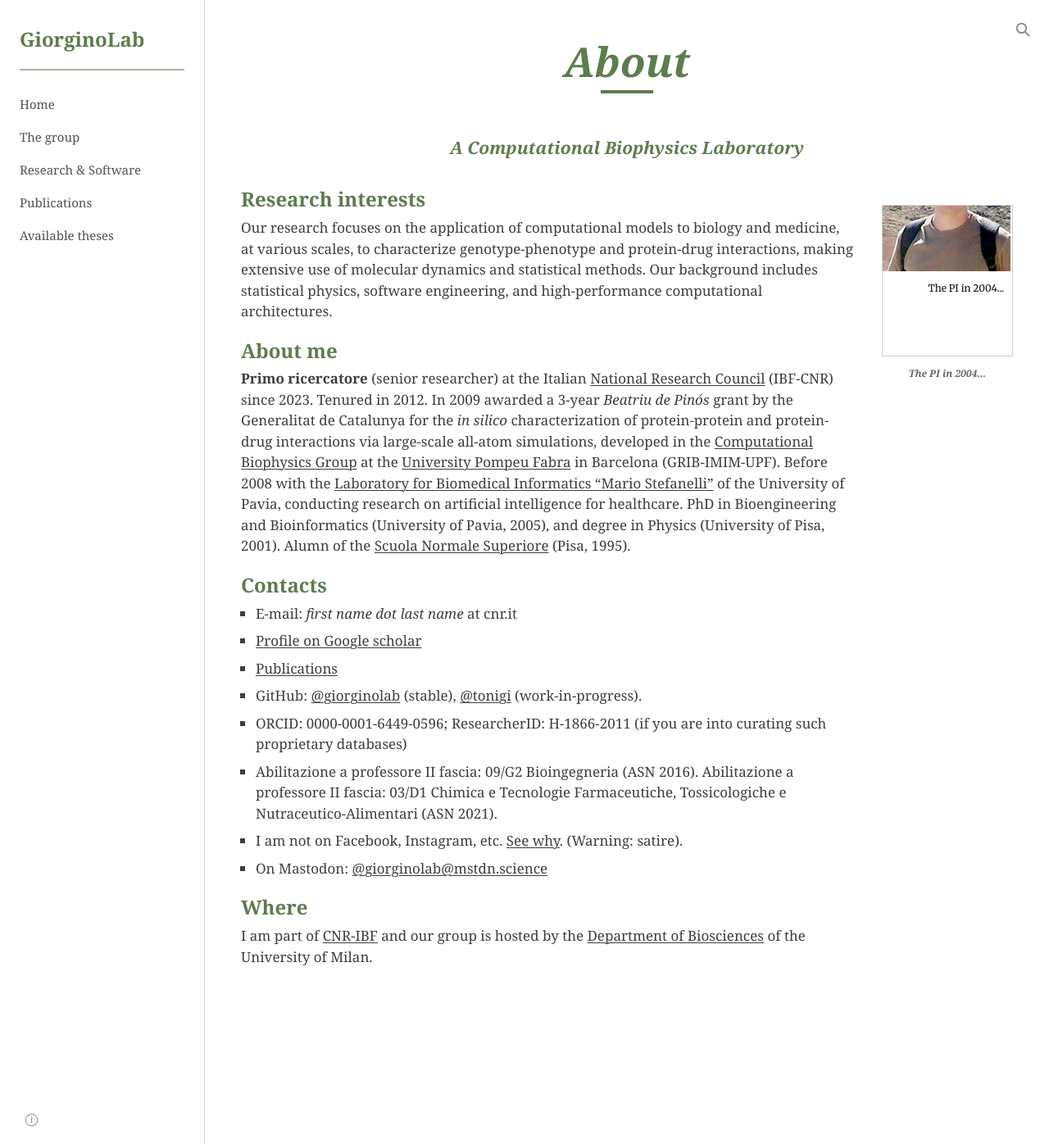
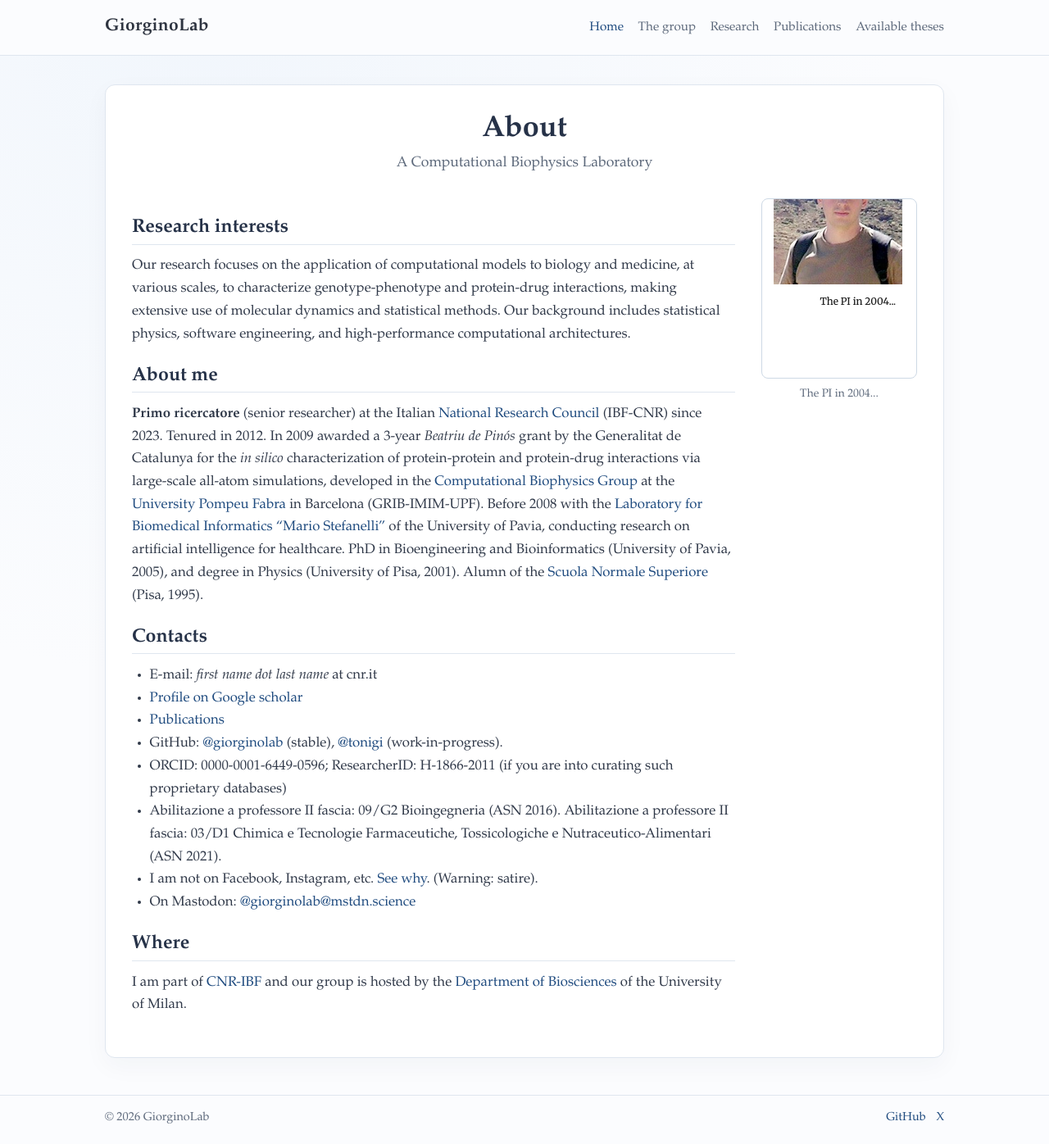
Before and after one commit to tonigi/prova1, a Jekyll site: the page built from index.md, in a window 1280 px wide and 1396 px high. Shown: the whole window at 82% size. Built offline with Jekyll 4.4.1, drawn with Linux system fonts in a browser that asks for light colours.

Commit message:
Adopt al-folio inspired site layout and styling

```diff
--- /dev/null
+++ b/_includes/footer.html
@@ -0,0 +1,9 @@
+<footer class="site-footer">
+  <div class="content-wrap footer-inner">
+    <p>&copy; {{ site.time | date: '%Y' }} {{ site.title }}</p>
+    <p class="footer-links">
+      <a href="https://github.com/{{ site.github_username }}">GitHub</a>
+      <a href="https://x.com/{{ site.twitter_username }}">X</a>
+    </p>
+  </div>
+</footer>
--- a/_includes/header.html
+++ b/_includes/header.html
@@ -1,21 +1,13 @@
-<aside class="sidebar">
-    <div class="brand">
-        <a href="{{ '/' | relative_url }}">{{ site.title }}</a>
-    </div>
-    <nav class="side-nav" aria-label="Main navigation">
-        <ul>
-            <li><a href="{{ '/' | relative_url }}">Home</a></li>
-            <li><a href="{{ '/the-group.html' | relative_url }}">The group</a></li>
-            <li><a href="{{ '/research.html' | relative_url }}">Research &amp; Software</a></li>
-            <li><a href="{{ '/publications.html' | relative_url }}">Publications</a></li>
-            <li><a href="{{ '/for-students.html' | relative_url }}">Available theses</a></li>
-        </ul>
+{% assign current_url = page.url | default: "/" %}
+<header class="site-header">
+  <div class="content-wrap header-inner">
+    <a class="site-title" href="{{ '/' | relative_url }}">{{ site.title }}</a>
+    <nav class="site-nav" aria-label="Main navigation">
+      <a class="{% if current_url == '/' or current_url == '/index.html' %}active{% endif %}" href="{{ '/' | relative_url }}">Home</a>
+      <a class="{% if current_url contains 'the-group' %}active{% endif %}" href="{{ '/the-group.html' | relative_url }}">The group</a>
+      <a class="{% if current_url contains 'research' %}active{% endif %}" href="{{ '/research.html' | relative_url }}">Research</a>
+      <a class="{% if current_url contains 'publications' %}active{% endif %}" href="{{ '/publications.html' | relative_url }}">Publications</a>
+      <a class="{% if current_url contains 'for-students' %}active{% endif %}" href="{{ '/for-students.html' | relative_url }}">Available theses</a>
     </nav>
-    <span class="info-icon" aria-hidden="true">&#9432;</span>
-</aside>
-<button class="search-icon" type="button" aria-label="Search">
-    <svg viewBox="0 0 24 24" aria-hidden="true" focusable="false">
-        <circle cx="10.5" cy="10.5" r="5.75"></circle>
-        <line x1="15.2" y1="15.2" x2="20.1" y2="20.1"></line>
-    </svg>
-</button>
+  </div>
+</header>
--- a/_layouts/default.html
+++ b/_layouts/default.html
@@ -4,14 +4,18 @@
   <meta charset="UTF-8">
   <meta name="viewport" content="width=device-width, initial-scale=1.0">
   <title>{% if page.title %}{{ page.title }} | {% endif %}{{ site.title }}</title>
+  <meta name="description" content="{{ page.excerpt | default: site.description | strip_html | strip_newlines | truncate: 160 }}">
   <link rel="stylesheet" href="{{ '/assets/style.css' | relative_url }}">
 </head>
 <body>
   <div class="site-shell">
     {% include header.html %}
     <main class="page-content">
+      <div class="content-wrap">
         {{ content }}
+      </div>
     </main>
+    {% include footer.html %}
   </div>
 </body>
 </html>
--- a/assets/style.scss
+++ b/assets/style.scss
@@ -2,12 +2,15 @@
 ---
 
 :root {
-  --bg: #ffffff;
-  --panel: #ffffff;
-  --text: #3e3f3a;
-  --muted: #777c75;
-  --accent: #5c7d4d;
-  --border: #d4d4d0;
+  --bg: #fbfcfe;
+  --surface: #ffffff;
+  --text: #2e3440;
+  --muted: #5d697b;
+  --accent: #1f4b7f;
+  --accent-strong: #15375d;
+  --border: #dfe6ef;
+  --code-bg: #eef3f8;
+  --max-width: 1024px;
 }
 
 *,
@@ -24,281 +27,297 @@ body {
 }
 
 body {
-  background: var(--bg);
+  background: radial-gradient(circle at 20% 0%, #f1f6fc 0%, var(--bg) 48%);
   color: var(--text);
-  font-family: Georgia, "Times New Roman", serif;
+  font-family: "Palatino Linotype", Palatino, "Book Antiqua", Georgia, serif;
+  line-height: 1.65;
+}
+
+.content-wrap {
+  width: min(var(--max-width), calc(100% - 2.5rem));
+  margin: 0 auto;
 }
 
 a {
-  color: inherit;
+  color: var(--accent);
+  text-decoration: none;
+}
+
+a:hover,
+a:focus {
+  color: var(--accent-strong);
   text-decoration: underline;
   text-decoration-thickness: 1px;
   text-underline-offset: 2px;
 }
 
-.site-shell {
-  min-height: 100vh;
+.site-header {
+  position: sticky;
+  top: 0;
+  z-index: 20;
+  background: rgba(251, 252, 254, 0.94);
+  backdrop-filter: blur(8px);
+  border-bottom: 1px solid var(--border);
 }
 
-.sidebar {
-  position: fixed;
-  top: 0;
-  left: 0;
-  bottom: 0;
-  width: 250px;
-  background: var(--panel);
-  border-right: 1px solid var(--border);
-  padding: 36px 24px 24px;
+.header-inner {
+  display: flex;
+  align-items: center;
+  justify-content: space-between;
+  gap: 1rem;
+  padding: 1rem 0;
 }
 
-.brand {
-  padding-bottom: 22px;
-  margin-bottom: 30px;
-  border-bottom: 2px solid #a8b69d;
+.site-title {
+  color: var(--text);
+  font-size: 1.32rem;
+  font-weight: 600;
+  letter-spacing: 0.01em;
 }
 
-.brand a {
-  color: var(--accent);
+.site-title:hover,
+.site-title:focus {
+  color: var(--text);
   text-decoration: none;
-  font-size: 24px;
-  line-height: 1;
-  font-weight: 700;
 }
 
-.side-nav ul {
-  margin: 0;
-  padding: 0;
-  list-style: none;
+.site-nav {
+  display: flex;
+  align-items: center;
+  gap: 1.1rem;
+  flex-wrap: wrap;
+  justify-content: flex-end;
 }
 
-.side-nav li + li {
-  margin-top: 18px;
+.site-nav a {
+  color: var(--muted);
+  font-size: 0.95rem;
+  font-weight: 500;
+  text-decoration: none;
 }
 
-.side-nav a {
-  color: #4f534d;
-  text-decoration: none;
-  font-size: 15px;
-  font-weight: 400;
-}
-
-.side-nav a:hover,
-.side-nav a:focus {
-  color: #3d4438;
-}
-
-.info-icon {
-  position: absolute;
-  bottom: 22px;
-  left: 31px;
-  color: #6e6f6b;
-  font-size: 15px;
-}
-
-.search-icon {
-  position: fixed;
-  top: 24px;
-  right: 20px;
-  border: 0;
-  padding: 0;
-  background: none;
-  color: #8c8f88;
-  cursor: pointer;
-}
-
-.search-icon svg {
-  display: block;
-  width: 24px;
-  height: 24px;
-  fill: none;
-  stroke: currentColor;
-  stroke-width: 2;
+.site-nav a.active,
+.site-nav a:hover,
+.site-nav a:focus {
+  color: var(--accent);
 }
 
 .page-content {
-  margin-left: 250px;
-  padding: 32px 44px 42px;
+  padding: 2.2rem 0 2.8rem;
+}
+
+.page-content h1,
+.page-content h2,
+.page-content h3,
+.page-content h4 {
+  color: #263248;
+  line-height: 1.24;
+  margin: 1.4rem 0 0.8rem;
+}
+
+.page-content h1 {
+  margin-top: 0;
+  font-size: 2.25rem;
+  font-weight: 600;
+}
+
+.page-content h2 {
+  font-size: 1.45rem;
+  font-weight: 600;
+}
+
+.page-content h3 {
+  font-size: 1.15rem;
+  margin-top: 1.2rem;
+}
+
+.page-content p,
+.page-content li {
+  font-size: 1.05rem;
+  color: #303949;
+}
+
+.page-content ul,
+.page-content ol {
+  padding-left: 1.35rem;
+}
+
+.page-content blockquote {
+  margin: 1rem 0;
+  padding: 0.45rem 1rem;
+  border-left: 3px solid var(--accent);
+  color: #43526a;
+  background: #f5f8fc;
+}
+
+.page-content hr {
+  border: 0;
+  border-top: 1px solid var(--border);
+  margin: 2rem 0;
+}
+
+.page-content code {
+  font-family: ui-monospace, "SFMono-Regular", Menlo, Monaco, Consolas, "Liberation Mono", monospace;
+  font-size: 0.9em;
+  background: var(--code-bg);
+  border: 1px solid #dbe5f1;
+  border-radius: 4px;
+  padding: 0.08rem 0.35rem;
+}
+
+.page-content pre {
+  overflow-x: auto;
+  background: #f4f8fd;
+  border: 1px solid var(--border);
+  border-radius: 8px;
+  padding: 0.8rem;
+}
+
+.page-content pre code {
+  border: 0;
+  background: transparent;
+  padding: 0;
+}
+
+.post {
+  background: var(--surface);
+  border: 1px solid var(--border);
+  border-radius: 10px;
+  padding: 1.35rem 1.6rem;
+  box-shadow: 0 10px 30px rgba(28, 46, 78, 0.04);
+}
+
+.post-title {
+  margin-top: 0;
+}
+
+.post-date {
+  display: inline-block;
+  color: var(--muted);
+  font-size: 0.9rem;
+  margin-bottom: 1rem;
 }
 
 .about-page {
-  max-width: 1130px;
-  margin: 0 auto;
+  background: var(--surface);
+  border: 1px solid var(--border);
+  border-radius: 12px;
+  padding: 2rem;
+  box-shadow: 0 10px 30px rgba(28, 46, 78, 0.04);
 }
 
 .about-header {
   text-align: center;
-  margin: 18px 0 38px;
+  margin-bottom: 1.7rem;
 }
 
 .about-header h1 {
-  display: inline-block;
-  margin: 0;
-  color: var(--accent);
-  font-size: 50px;
-  line-height: 1;
-  font-style: italic;
-  font-weight: 700;
-}
-
-.about-header h1::after {
-  content: "";
-  display: block;
-  margin: 10px auto 0;
-  width: 64px;
-  border-bottom: 4px solid var(--accent);
+  margin-bottom: 0.3rem;
 }
 
 .about-header .subtitle {
-  margin: 54px 0 0;
-  color: var(--accent);
-  font-size: 21px;
-  line-height: 1.15;
-  font-style: italic;
-  font-weight: 700;
+  color: var(--muted);
+  font-size: 1.1rem;
+  margin: 0;
 }
 
 .about-grid {
   display: grid;
-  grid-template-columns: minmax(0, 1fr) 160px;
-  gap: 32px;
+  grid-template-columns: minmax(0, 1fr) 190px;
+  gap: 2rem;
   align-items: start;
 }
 
 .about-text h2 {
-  margin: 22px 0 9px;
-  color: var(--accent);
-  font-size: 24px;
-  line-height: 1.08;
-  font-weight: 700;
-}
-
-.about-text h2:first-child {
-  margin-top: 0;
+  border-bottom: 1px solid var(--border);
+  padding-bottom: 0.3rem;
 }
 
 .about-text p,
 .about-text li {
-  margin: 0 0 8px;
-  font-size: 17px;
-  line-height: 1.5;
-  font-weight: 400;
-}
-
-.about-text strong {
-  font-weight: 700;
+  margin-top: 0;
 }
 
 .contact-list {
-  margin: 0 0 12px;
-  padding-left: 18px;
-  list-style: square;
+  margin-top: 0;
 }
 
 .pi-card {
-  margin: 20px 0 0;
+  margin: 0;
 }
 
 .pi-photo {
-  width: 160px;
-  height: 185px;
-  border: 1px solid #cfcfc9;
+  width: 190px;
+  height: 220px;
+  border: 1px solid #ced9e5;
+  border-radius: 8px;
   background-image: url("/orig/Screenshot%202026-02-12%20at%2015-03-04%20GiorginoLab.png");
   background-size: 1456px 1220px;
   background-repeat: no-repeat;
-  background-position: -1238px -464px;
+  background-position: -1223px -440px;
 }
 
 .pi-card figcaption {
-  margin-top: 12px;
+  margin-top: 0.55rem;
+  color: var(--muted);
   text-align: center;
-  color: #656862;
-  font-size: 12px;
-  font-style: italic;
-  font-weight: 600;
+  font-size: 0.86rem;
 }
 
-@media (max-width: 900px) {
-  .sidebar {
-    position: static;
-    width: 100%;
-    border-right: 0;
-    border-bottom: 1px solid var(--border);
-    padding: 20px 16px 18px;
+.site-footer {
+  border-top: 1px solid var(--border);
+  padding: 1rem 0 1.25rem;
+  background: #fbfcfe;
 }
 
-  .brand {
-    margin-bottom: 16px;
-    padding-bottom: 14px;
+.footer-inner {
+  display: flex;
+  justify-content: space-between;
+  align-items: center;
+  gap: 1rem;
+  color: var(--muted);
+  font-size: 0.9rem;
 }
 
-  .brand a {
-    font-size: 22px;
+.footer-inner p {
+  margin: 0;
 }
 
-  .side-nav li + li {
-    margin-top: 8px;
+.footer-links {
+  display: inline-flex;
+  align-items: center;
+  gap: 0.8rem;
 }
 
-  .side-nav a {
-    font-size: 14px;
+@media (max-width: 860px) {
+  .header-inner {
+    flex-direction: column;
+    align-items: flex-start;
   }
 
-  .info-icon {
-    display: none;
-  }
-
-  .search-icon {
-    top: 20px;
-    right: 16px;
+  .site-nav {
+    justify-content: flex-start;
   }
 
   .page-content {
-    margin-left: 0;
-    padding: 20px 16px 28px;
+    padding-top: 1.4rem;
   }
 
-  .about-header {
-    margin: 6px 0 22px;
-  }
-
-  .about-header h1 {
-    font-size: 36px;
-  }
-
-  .about-header h1::after {
-    margin-top: 10px;
-    width: 50px;
-    border-bottom-width: 4px;
-  }
-
-  .about-header .subtitle {
-    margin-top: 24px;
-    font-size: 18px;
+  .about-page {
+    padding: 1.35rem;
   }
 
   .about-grid {
     grid-template-columns: 1fr;
-    gap: 20px;
   }
 
   .pi-card {
-    margin-top: 0;
-    max-width: 160px;
+    order: -1;
+    margin: 0 auto;
   }
 
-  .about-text h2 {
-    margin: 26px 0 10px;
-    font-size: 24px;
-  }
-
-  .about-text p,
-  .about-text li {
-    font-size: 15px;
-    line-height: 1.48;
-    font-weight: 400;
-  }
-
-  .pi-card figcaption {
-    font-size: 11px;
+  .footer-inner {
+    flex-direction: column;
+    align-items: flex-start;
   }
 }
```
Lines whose indentation alone changed are shown as unchanged.
